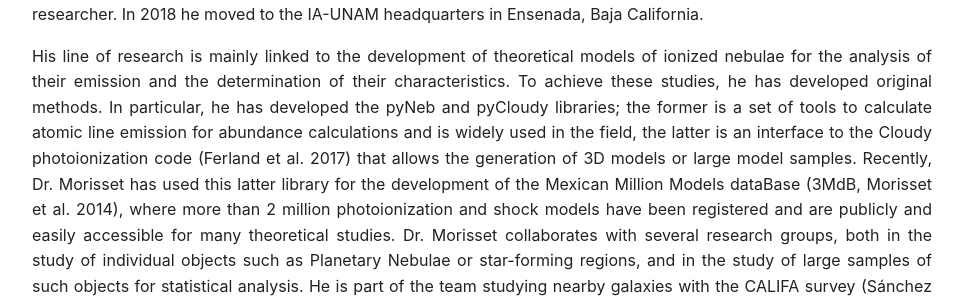
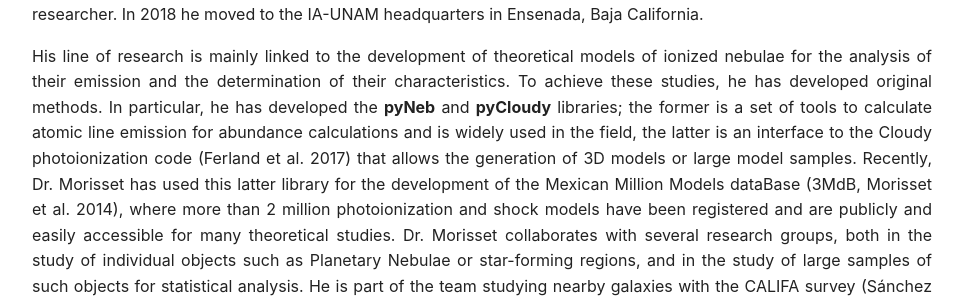
Before and after one commit to indianastronomers/indianastronomers.github.io, a Jekyll site: the page built from events/2026-02-19-workshop-PyNeb.md, in a window 1280 px wide and 900 px high, scrolled down 679 px. Shown: the part 214-512 px from the top of the window, without its empty margins (158-1121 px from the left). Built offline with Jekyll 4.4.1, drawn with Linux system fonts in a browser that asks for light colours; part of the change alters nothing that is shown; some of the changed text lies outside the part shown.

Commit message:
Enhance Dr. Morisset's profile and add resources
Updated the description of Dr. Christophe Morisset's research and added formatting to the pyNeb and pyCloudy library names. Added a resources section with links and publications related to PyNeb.

```diff
--- a/events/2026-02-19-workshop-PyNeb.md
+++ b/events/2026-02-19-workshop-PyNeb.md
@@ -40,7 +40,7 @@ Dr. Christophe Morisset is a staff researcher at the Instituto de Astronomía of
 </p>
 
 <p>
-His line of research is mainly linked to the development of theoretical models of ionized nebulae for the analysis of their emission and the determination of their characteristics. To achieve these studies, he has developed original methods. In particular, he has developed the pyNeb and pyCloudy libraries; the former is a set of tools to calculate atomic line emission for abundance calculations and is widely used in the field, the latter is an interface to the Cloudy photoionization code (Ferland et al. 2017) that allows the generation of 3D models or large model samples. Recently, Dr. Morisset has used this latter library for the development of the Mexican Million Models dataBase (3MdB, Morisset et al. 2014), where more than 2 million photoionization and shock models have been registered and are publicly and easily accessible for many theoretical studies. Dr. Morisset collaborates with several research groups, both in the study of individual objects such as Planetary Nebulae or star-forming regions, and in the study of large samples of such objects for statistical analysis. He is part of the team studying nearby galaxies with the CALIFA survey (Sánchez et al., Morisset 2016) or the survey SIGNALS (Rousseau-Nepton et al., 2018).
+His line of research is mainly linked to the development of theoretical models of ionized nebulae for the analysis of their emission and the determination of their characteristics. To achieve these studies, he has developed original methods. In particular, he has developed the <b>pyNeb</b> and <b>pyCloudy</b> libraries; the former is a set of tools to calculate atomic line emission for abundance calculations and is widely used in the field, the latter is an interface to the Cloudy photoionization code (Ferland et al. 2017) that allows the generation of 3D models or large model samples. Recently, Dr. Morisset has used this latter library for the development of the Mexican Million Models dataBase (3MdB, Morisset et al. 2014), where more than 2 million photoionization and shock models have been registered and are publicly and easily accessible for many theoretical studies. Dr. Morisset collaborates with several research groups, both in the study of individual objects such as Planetary Nebulae or star-forming regions, and in the study of large samples of such objects for statistical analysis. He is part of the team studying nearby galaxies with the CALIFA survey (Sánchez et al., Morisset 2016) or the survey SIGNALS (Rousseau-Nepton et al., 2018).
 </p>
 
 </div>
@@ -99,9 +99,17 @@ Interested participants are requested to register using the Google Form below:
 
 ## Resources
 
+## Resources
+
 - [PyNeb Website](https://research.iac.es/proyecto/PyNeb/)
 - [PyNeb Documentation](https://github.com/Morisset/PyNeb_devel/tree/master/docs)
 - [Demonstration Script](https://github.com/Morisset/PyNeb_devel/blob/master/docs/Notebooks/Some_examples.ipynb)
+
+- Publicatons:
+  - PyNeb: Analysis of emission lines (Luridiana et al. 2013)
+  - PyNeb: a new tool for analyzing emission lines I. Code description and validation of results (Luridiana et al. 2015)
+  - Atomic Data Assessment with PyNeb (Morisset et al. 2020)
+  - Atomic Data Assessment with PyNeb: Radiative and Electron Impact Excitation Rates for [Fe II] and [Fe III] (Mendoza et al. 2023)
 
 ---
 
```
